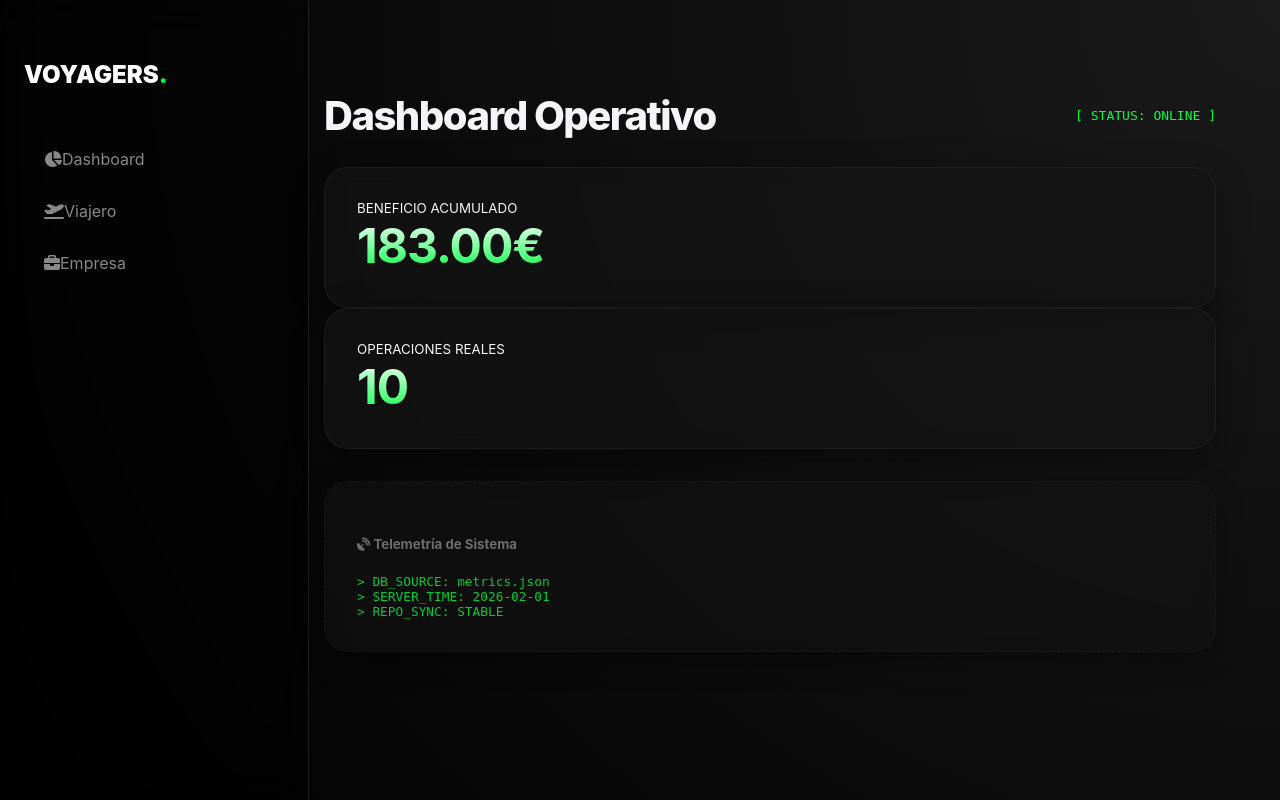
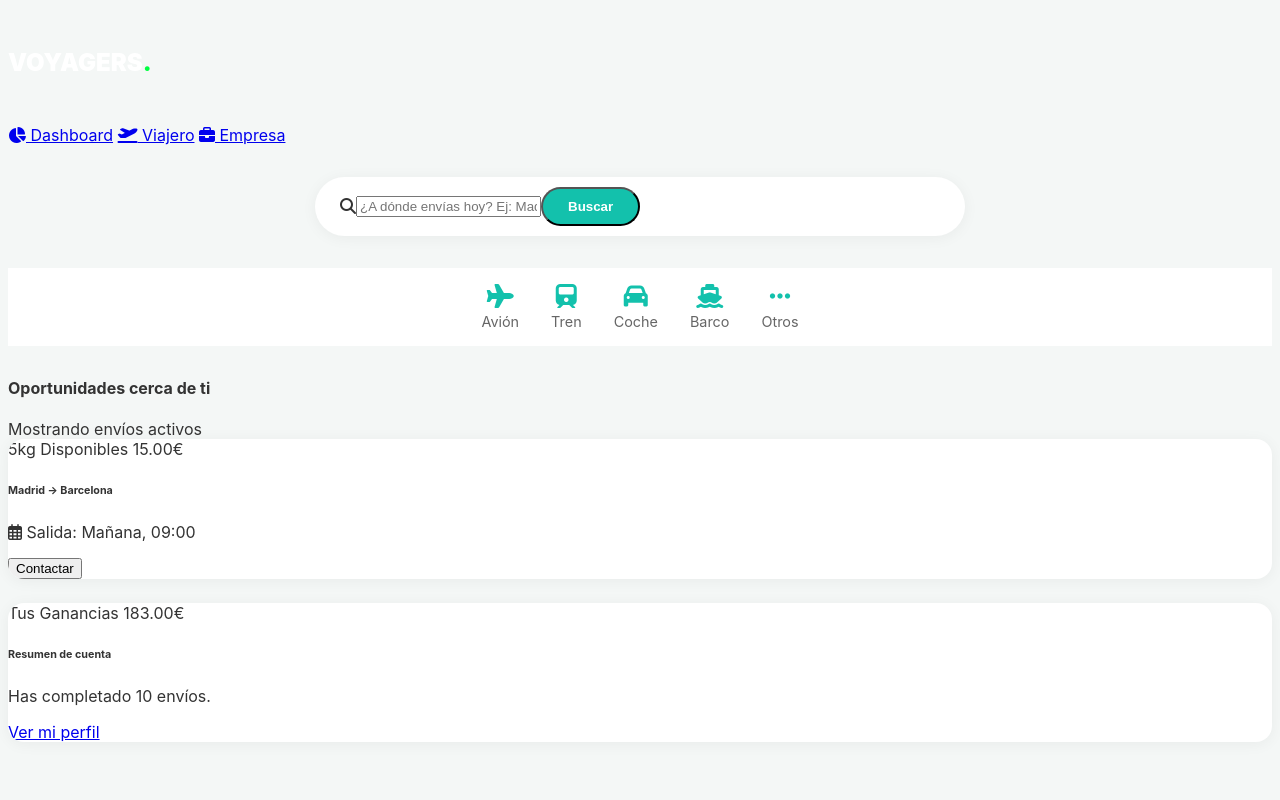
Before and after one commit to xexeu84/voyagers, a Flask app: page / in a window 1280 px wide. Run offline with Flask 3, Linux system fonts and the light colour scheme.

Commit message:
DESIGN: Transformación total a interfaz estilo Marketplace (Wallapop Inspired).

```diff
--- a/static/style.css
+++ b/static/style.css
@@ -1,74 +1,74 @@
 :root {
-    --brand-glow: rgba(0, 255, 65, 0.15);
-    --glass-bg: rgba(20, 20, 20, 0.7);
-    --text-main: #f5f5f7;
-    --accent: #00ff41;
+    --voyager-mint: #13c1ac; /* Inspirado en el verde de Wallapop */
+    --light-bg: #f4f7f6;
+    --card-shadow: 0 2px 15px rgba(0,0,0,0.05);
 }
 
 body {
-    background: radial-gradient(circle at top right, #1a1a1a, #000);
-    color: var(--text-main);
-    font-family: 'SF Pro Display', -apple-system, BlinkMacSystemFont, 'Segoe UI', sans-serif;
-    margin: 0;
-    display: flex;
-    min-height: 100vh;
+    background-color: var(--light-bg);
+    color: #333;
+    font-family: 'Inter', sans-serif;
 }
 
-.sidebar {
-    width: 260px;
-    background: rgba(0, 0, 0, 0.4);
-    backdrop-filter: blur(20px);
-    border-right: 1px solid rgba(255, 255, 255, 0.1);
-    padding: 2.5rem 1.5rem;
-    position: fixed;
-    height: 100vh;
+.navbar-custom {
+    background: white;
+    padding: 1rem 2rem;
+    border-bottom: 1px solid #e0e0e0;
 }
 
-.main-content {
-    margin-left: 260px;
-    padding: 4rem;
-    width: calc(100% - 260px);
+.search-container {
+    background: #fff;
+    border-radius: 30px;
+    padding: 10px 25px;
+    box-shadow: var(--card-shadow);
+    display: flex;
+    align-items: center;
+    max-width: 600px;
+    margin: 2rem auto;
 }
 
-.stat-card {
-    background: var(--glass-bg);
-    backdrop-filter: blur(10px);
-    border: 1px solid rgba(255, 255, 255, 0.05);
-    border-radius: 24px;
-    padding: 2rem;
-    box-shadow: 0 8px 32px 0 rgba(0, 0, 0, 0.37);
-    transition: all 0.4s cubic-bezier(0.165, 0.84, 0.44, 1);
+.category-bar {
+    display: flex;
+    justify-content: center;
+    gap: 2rem;
+    padding: 1rem;
+    overflow-x: auto;
+    background: white;
+    margin-bottom: 2rem;
 }
 
-.stat-card:hover {
-    transform: translateY(-8px);
-    border-color: rgba(0, 255, 65, 0.3);
-    box-shadow: 0 12px 40px var(--brand-glow);
+.category-item {
+    text-align: center;
+    color: #666;
+    text-decoration: none;
+    font-size: 0.9rem;
 }
 
-.accent-value {
-    font-size: 3rem;
-    font-weight: 700;
-    letter-spacing: -1px;
-    background: linear-gradient(to bottom, #fff, var(--accent));
-    -webkit-background-clip: text;
-    -webkit-text-fill-color: transparent;
+.category-item i {
+    display: block;
+    font-size: 1.5rem;
+    margin-bottom: 5px;
+    color: var(--voyager-mint);
 }
 
-.nav-link {
-    color: #888;
-    text-decoration: none;
-    padding: 12px 20px;
-    display: flex;
-    align-items: center;
-    border-radius: 12px;
-    margin-bottom: 8px;
-    transition: 0.2s;
+.opportunity-card {
+    background: white;
+    border-radius: 16px;
+    border: none;
+    transition: 0.3s;
+    box-shadow: var(--card-shadow);
+    overflow: hidden;
+    margin-bottom: 1.5rem;
 }
 
-.nav-link:hover {
-    background: rgba(255, 255, 255, 0.05);
-    color: #fff;
+.opportunity-card:hover {
+    transform: translateY(-5px);
 }
 
-h1 { font-weight: 800; letter-spacing: -1.5px; font-size: 2.5rem; }
+.btn-vender {
+    background-color: var(--voyager-mint);
+    color: white;
+    border-radius: 25px;
+    font-weight: bold;
+    padding: 10px 25px;
+}
--- a/templates/index.html
+++ b/templates/index.html
@@ -1,27 +1,49 @@
 {% extends "base.html" %}
 {% block content %}
-    <div style="display: flex; justify-content: space-between; align-items: center;">
-        <h1>Dashboard Operativo</h1>
-        <div style="color: #00ff41; font-family: monospace;">[ STATUS: ONLINE ]</div>
+<div class="container">
+    <div class="search-container">
+        <i class="fas fa-search text-muted me-3"></i>
+        <input type="text" class="form-control border-0" placeholder="¿A dónde envías hoy? Ej: Madrid, Londres...">
+        <button class="btn btn-vender ms-2">Buscar</button>
     </div>
 
-    <div class="stat-grid">
-        <div class="stat-card">
-            <small>BENEFICIO ACUMULADO</small>
-            <div class="accent-value">{{ "%.2f"|format(stats.comisiones_totales) }}€</div>
+    <div class="category-bar rounded-4 shadow-sm">
+        <a href="#" class="category-item"><i class="fas fa-plane"></i>Avión</a>
+        <a href="#" class="category-item"><i class="fas fa-train"></i>Tren</a>
+        <a href="#" class="category-item"><i class="fas fa-car"></i>Coche</a>
+        <a href="#" class="category-item"><i class="fas fa-ship"></i>Barco</a>
+        <a href="#" class="category-item"><i class="fas fa-ellipsis-h"></i>Otros</a>
+    </div>
+
+    <div class="d-flex justify-content-between align-items-center mb-4">
+        <h4 class="fw-bold">Oportunidades cerca de ti</h4>
+        <span class="text-muted small">Mostrando envíos activos</span>
+    </div>
+
+    <div class="row">
+        <div class="col-md-4">
+            <div class="opportunity-card p-3">
+                <div class="d-flex justify-content-between align-items-start">
+                    <span class="badge bg-light text-dark mb-2">5kg Disponibles</span>
+                    <span class="text-success fw-bold">15.00€</span>
+                </div>
+                <h6 class="fw-bold mt-2">Madrid → Barcelona</h6>
+                <p class="text-muted small"><i class="far fa-calendar-alt"></i> Salida: Mañana, 09:00</p>
+                <button class="btn btn-outline-primary btn-sm w-100 mt-2 rounded-pill">Contactar</button>
+            </div>
         </div>
-        <div class="stat-card">
-            <small>OPERACIONES REALES</small>
-            <div class="accent-value" style="color: #00d4ff;">{{ stats.envios_totales }}</div>
+
+        <div class="col-md-4">
+            <div class="opportunity-card p-3">
+                <div class="d-flex justify-content-between">
+                    <span class="badge bg-info text-white mb-2">Tus Ganancias</span>
+                    <span class="fw-bold text-primary">{{ "%.2f"|format(stats.comisiones_totales) }}€</span>
+                </div>
+                <h6 class="fw-bold mt-2">Resumen de cuenta</h6>
+                <p class="text-muted small">Has completado {{ stats.envios_totales }} envíos.</p>
+                <a href="/transportista" class="btn btn-primary btn-sm w-100 mt-2 rounded-pill">Ver mi perfil</a>
+            </div>
         </div>
     </div>
-
-    <div class="stat-card" style="margin-top: 2rem; border-style: dashed; opacity: 0.8;">
-        <h5 style="color: #888;"><i class="fas fa-satellite-dish"></i> Telemetría de Sistema</h5>
-        <div style="font-family: monospace; font-size: 0.8rem; color: #00ff41; margin-top: 10px;">
-            > DB_SOURCE: metrics.json<br>
-            > SERVER_TIME: 2026-02-01<br>
-            > REPO_SYNC: STABLE
-        </div>
-    </div>
+</div>
 {% endblock %}
```
